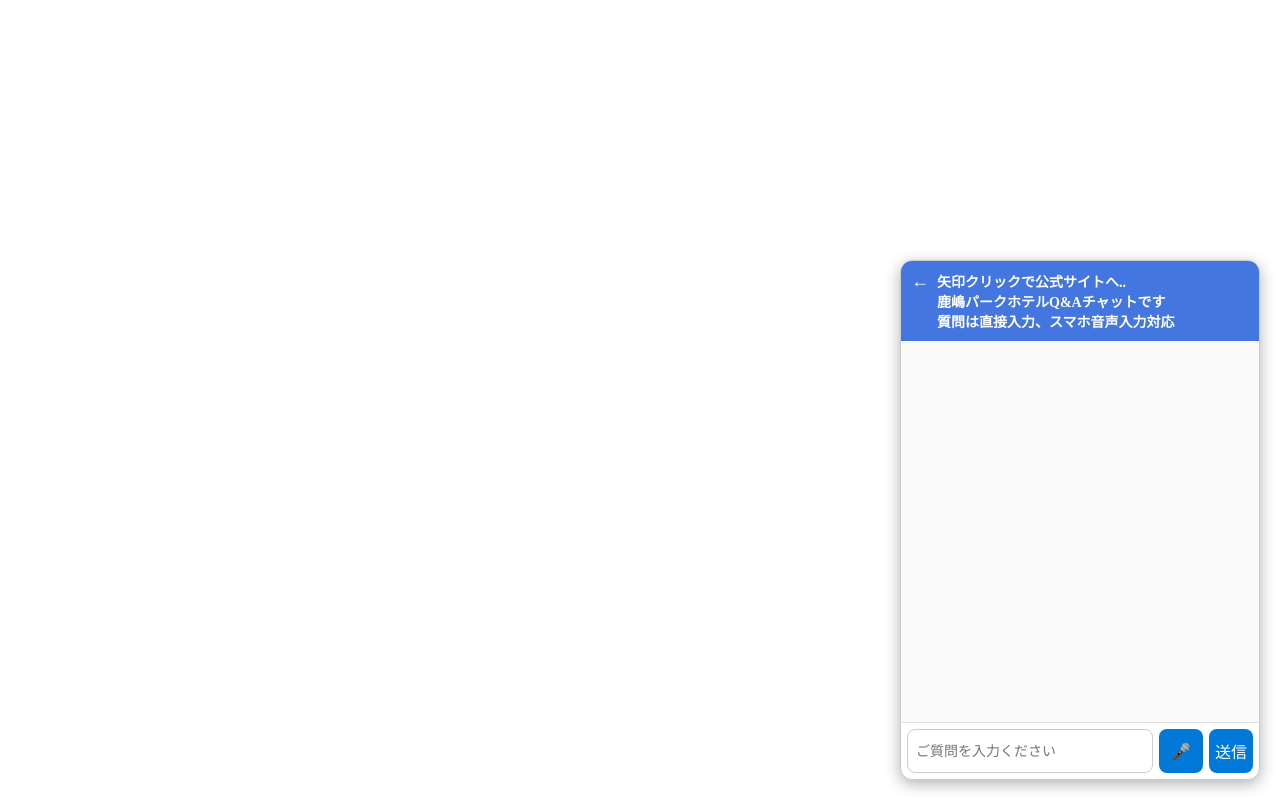
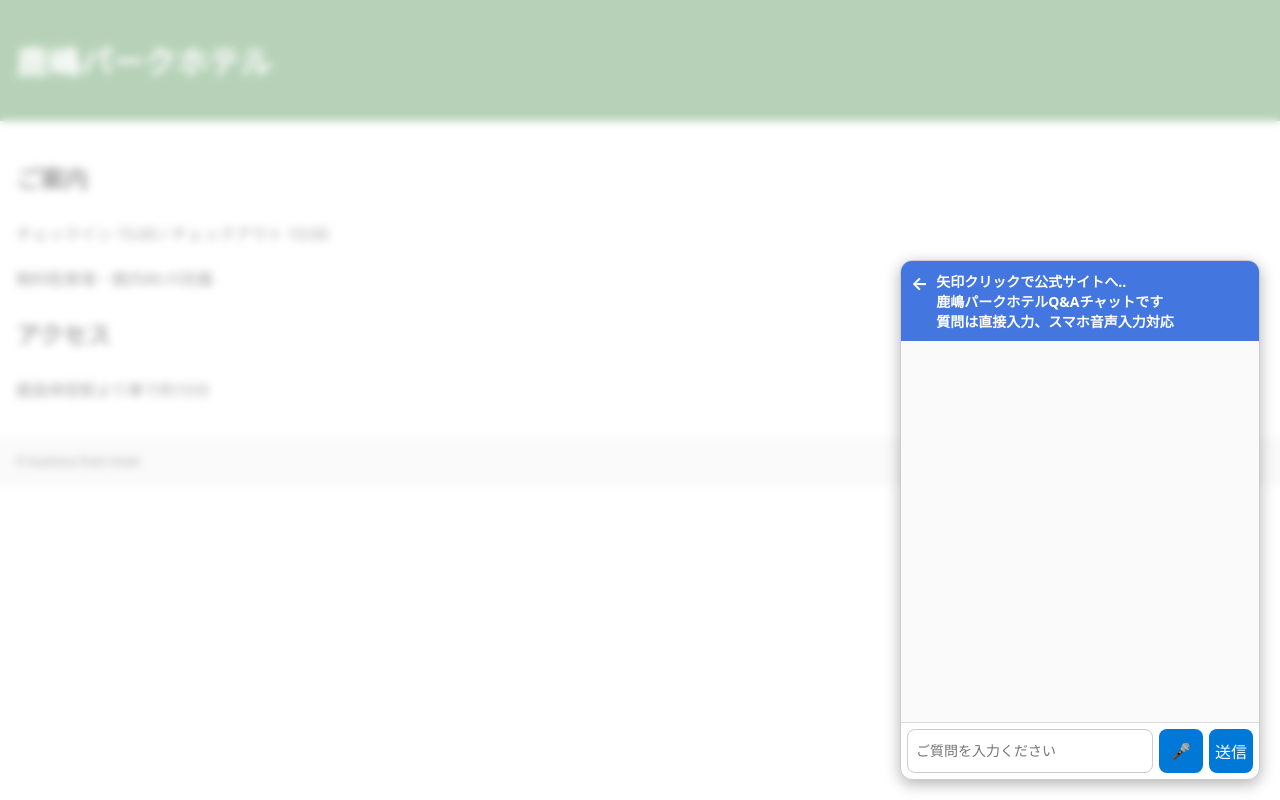
Before and after one commit to central-grp-cloud/kashima, a plain HTML site: page index.html in a window 1280 px wide. Drawn offline with Linux system fonts and the light colour scheme.

Commit message:
Update index.html

```diff
--- a/index.html
+++ b/index.html
@@ -6,8 +6,59 @@
   <title>セントラルホテルグループQ&Aチャット</title>
 
 <style>
+/* ===============================
+   背景レイヤー（公式ページ再構築）
+================================ */
 *, *::before, *::after { box-sizing: border-box; }
-html, body { margin: 0; padding: 0; }
+
+html, body {
+  margin: 0;
+  padding: 0;
+  height: 100%;
+  font-family: system-ui, -apple-system, BlinkMacSystemFont, sans-serif;
+}
+
+/* 背景（公式ページ風） */
+#bg-layer {
+  position: fixed;
+  inset: 0;
+  overflow-y: auto;
+  background: #ffffff;
+  z-index: 0;
+  pointer-events: none; /* マスク化：背景は操作不可 */
+}
+
+.site-header {
+  background: #2e7d32;
+  color: #fff;
+  padding: 16px;
+}
+
+.site-main {
+  padding: 16px;
+  line-height: 1.8;
+}
+
+.site-footer {
+  padding: 16px;
+  background: #f0f0f0;
+  font-size: 12px;
+}
+
+/* ===============================
+   チャット前面マスク
+================================ */
+#chat-layer {
+  position: fixed;
+  inset: 0;
+  z-index: 9999;
+  background: rgba(255,255,255,0.65);
+  backdrop-filter: blur(4px);
+}
+
+/* ===============================
+   ↓↓↓ ここから下は元のチャットCSS（変更なし） ↓↓↓
+================================ */
 
 #chatbox {
   width: 360px;
@@ -24,7 +75,6 @@ html, body { margin: 0; padding: 0; }
   display: flex;
   flex-direction: column;
   overflow: hidden;
-  z-index: 9999;
 }
 
 #chatHeader {
@@ -137,6 +187,29 @@ html, body { margin: 0; padding: 0; }
 
 <body>
 
+<!-- ===== 背景（公式ページ再構築） ===== -->
+<div id="bg-layer">
+  <header class="site-header">
+    <h1>鹿嶋パークホテル</h1>
+  </header>
+
+  <main class="site-main">
+    <h2>ご案内</h2>
+    <p>チェックイン 15:00 / チェックアウト 10:00</p>
+    <p>無料駐車場・館内Wi-Fi完備</p>
+
+    <h2>アクセス</h2>
+    <p>鹿島神宮駅より車で約10分</p>
+  </main>
+
+  <footer class="site-footer">
+    © Kashima Park Hotel
+  </footer>
+</div>
+
+<!-- ===== チャット（元コードそのまま） ===== -->
+<div id="chat-layer">
+
 <div id="chatbox">
   <div id="chatHeader">
     <span class="backBtn" title="公式サイトへ戻る">←</span>
@@ -156,7 +229,11 @@ html, body { margin: 0; padding: 0; }
   </div>
 </div>
 
+</div>
+
 <script>
+/* ======== ここからJS全文（変更なし） ======== */
+
 document.querySelector(".backBtn").onclick = () => {
   window.location.href = "https://www.kashimaparkhotel.com/";
 };
@@ -285,7 +362,6 @@ function startVoice(){
 
 micBtn.onclick = startVoice;
 
-/* 音声入力安定化 */
 micBtn.addEventListener("pointerdown", e=>{
   e.preventDefault();
   startVoice();
@@ -305,6 +381,8 @@ function resetTimer(){
   document.addEventListener(ev, resetTimer, { passive:true });
 });
 resetTimer();
+
+/* ======== JSここまで ======== */
 </script>
 
 </body>
```
